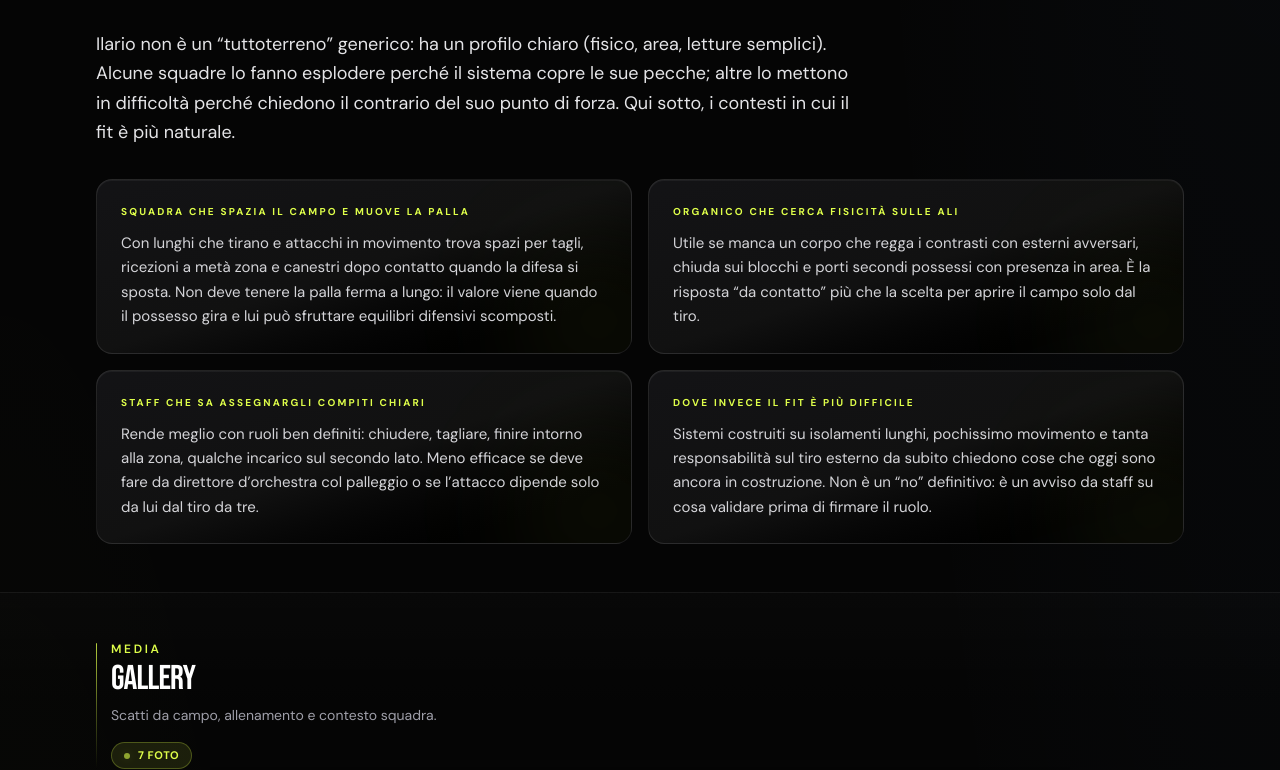
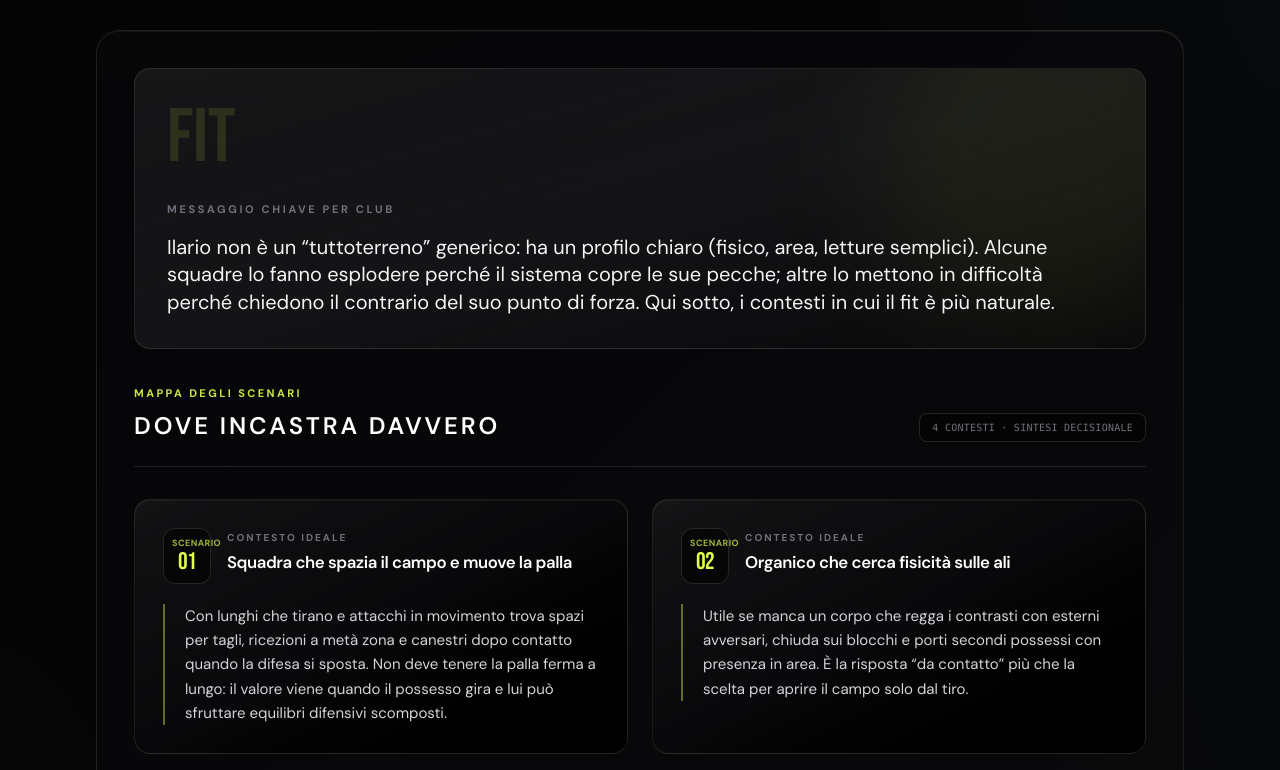
Before and after one commit to Salvo934/giocatoribasket, a Next.js app: page /ilario-simonetti in a window 1280 px wide. Shown: the part 7550-8320 px from the top of the page. Built offline with nearby package versions, Linux system fonts and the light colour scheme.

Commit message:
aggiornamento

```diff
--- a/components/profile/WhyHeFitsPanel.tsx
+++ b/components/profile/WhyHeFitsPanel.tsx
@@ -2,6 +2,80 @@ import type { AthleteProfile } from "@/lib/types/athlete";
 import { SectionShell } from "./SectionShell";
 
 type Props = { athlete: AthleteProfile };
+
+function ScenarioCard({
+  index,
+  scenarioTitle,
+  body,
+  variant = "default",
+}: {
+  index: number;
+  scenarioTitle: string;
+  body: string;
+  variant?: "default" | "caution";
+}) {
+  const isCaution = variant === "caution";
+
+  return (
+    <li
+      className={`group relative flex min-h-0 flex-col overflow-hidden rounded-2xl border p-6 transition-[transform,box-shadow,border-color] duration-300 md:p-7 ${
+        isCaution
+          ? "border-amber-500/35 bg-linear-to-br from-amber-500/10 via-zinc-950/90 to-black shadow-[inset_0_1px_0_0_rgba(251,191,36,0.08)] hover:border-amber-400/45"
+          : "border-white/10 bg-linear-to-br from-white/[0.06] via-zinc-950/95 to-black shadow-[inset_0_1px_0_0_rgba(255,255,255,0.04)] hover:border-accent/30 hover:shadow-[0_28px_64px_-40px_var(--accent-glow)]"
+      }`}
+    >
+      <span
+        className={`pointer-events-none absolute inset-0 opacity-0 blur-3xl transition duration-500 group-hover:opacity-100 ${
+          isCaution
+            ? "bg-[radial-gradient(ellipse_80%_60%_at_85%_0%,rgba(251,191,36,0.12),transparent_55%)]"
+            : "bg-[radial-gradient(ellipse_80%_50%_at_95%_0%,rgba(223,255,74,0.08),transparent_50%)]"
+        }`}
+        aria-hidden
+      />
+
+      <div className="relative flex items-start gap-4">
+        <span
+          className={`flex h-14 w-12 shrink-0 flex-col justify-center rounded-xl border px-2 text-center ${
+            isCaution
+              ? "border-amber-500/35 bg-amber-500/12 text-amber-200/95"
+              : "border-white/12 bg-black/55 text-accent"
+          }`}
+        >
+          <span className="text-[9px] font-bold uppercase tracking-wider text-current/70">Scenario</span>
+          <span
+            className="text-2xl leading-none tracking-tight"
+            style={{ fontFamily: "var(--font-bebas)" }}
+            aria-hidden
+          >
+            {String(index + 1).padStart(2, "0")}
+          </span>
+        </span>
+        <div className="min-w-0 flex-1 pt-0.5">
+          {isCaution ? (
+            <p className="text-[10px] font-bold uppercase tracking-[0.2em] text-amber-300/95">Da valutare con attenzione</p>
+          ) : (
+            <p className="text-[10px] font-bold uppercase tracking-[0.2em] text-zinc-500">Contesto ideale</p>
+          )}
+          <p
+            className={`mt-1.5 text-base font-semibold leading-snug tracking-tight md:text-[1.05rem] ${
+              isCaution ? "text-amber-50" : "text-white"
+            }`}
+          >
+            {scenarioTitle}
+          </p>
+        </div>
+      </div>
+
+      <p
+        className={`relative mt-5 border-l-2 pl-4 text-sm leading-relaxed md:pl-5 md:text-[0.9375rem] ${
+          isCaution ? "border-amber-500/55 text-zinc-200" : "border-accent/40 text-zinc-300"
+        }`}
+      >
+        {body}
+      </p>
+    </li>
+  );
+}
 
 export function WhyHeFitsPanel({ athlete }: Props) {
   const block = athlete.whyHeFits;
@@ -10,32 +84,72 @@ export function WhyHeFitsPanel({ athlete }: Props) {
   return (
     <SectionShell
       id="why-he-fits"
-      eyebrow="Roster & filosofia di gioco"
+      eyebrow="Roster · sistemi · contesto"
       title="Why he fits"
-      description="Come piega questo profilo: che tipo di squadra e sistema di gioco lo fanno rendere al meglio — e perché è una scelta di roster concreta."
+      description="Tradotto in pratica: in che tipo di squadra questo profilo esprime il massimo — e quando conviene fermarsi e riflettere prima di decidere."
       density="compact"
       headerActions={
-        <span className="inline-flex rounded-full border border-white/12 bg-white/4 px-3 py-1 text-[11px] font-semibold uppercase tracking-wider text-zinc-400">
-          {athlete.header.name}
-        </span>
+        <>
+          <span className="inline-flex rounded-full border border-accent/35 bg-accent/10 px-3 py-1 text-[11px] font-bold uppercase tracking-wider text-accent">
+            Unicità roster
+          </span>
+          <span className="inline-flex rounded-full border border-white/10 bg-white/4 px-3 py-1 text-[11px] font-semibold uppercase tracking-wider text-zinc-400">
+            {athlete.header.name}
+          </span>
+        </>
       }
     >
-      <p className="mb-8 max-w-3xl text-base leading-relaxed text-zinc-200 md:text-lg">{block.intro}</p>
-      <ul className="grid gap-4 sm:grid-cols-2">
-        {block.scenarios.map(({ title: scenarioTitle, body }) => (
-          <li
-            key={scenarioTitle}
-            className="group relative overflow-hidden rounded-2xl border border-white/10 bg-linear-to-br from-zinc-900/80 via-elevated to-black/80 p-5 shadow-[inset_0_1px_0_0_rgba(255,255,255,0.05)] transition hover:border-accent/25 hover:shadow-[0_24px_50px_-32px_var(--accent-glow)] md:p-6"
-          >
-            <span
-              className="pointer-events-none absolute -bottom-10 -right-10 size-36 rounded-full bg-accent/8 blur-3xl transition group-hover:bg-accent/12"
+      <div className="relative overflow-hidden rounded-3xl border border-white/10 bg-linear-to-br from-black/60 via-zinc-950/80 to-accent/[0.04] p-[1px] shadow-[inset_0_1px_0_0_rgba(255,255,255,0.06)]">
+        <div
+          className="pointer-events-none absolute inset-0 opacity-[0.4]"
+          style={{
+            background:
+              "radial-gradient(760px 360px at 12% -10%, rgba(223,255,74,0.11), transparent 52%), radial-gradient(640px 320px at 100% 100%, rgba(100,140,220,0.08), transparent 48%)",
+          }}
+          aria-hidden
+        />
+
+        <div className="relative rounded-[calc(1.5rem-1px)] bg-zinc-950/75 p-5 sm:p-7 md:p-9">
+          <div className="relative overflow-hidden rounded-2xl border border-white/10 bg-linear-to-br from-white/[0.07] via-zinc-900/80 to-transparent p-6 md:p-8">
+            <div className="pointer-events-none absolute -right-20 -top-20 size-[22rem] rounded-full bg-accent/6 blur-3xl" aria-hidden />
+            <p
+              className="relative mb-5 text-[clamp(3rem,8vw,4.75rem)] leading-none text-accent/[0.12] md:mb-6"
+              style={{ fontFamily: "var(--font-bebas)" }}
               aria-hidden
-            />
-            <p className="relative text-[10px] font-bold uppercase tracking-[0.22em] text-accent">{scenarioTitle}</p>
-            <p className="relative mt-3 text-sm leading-relaxed text-zinc-300 md:text-[0.9375rem]">{body}</p>
-          </li>
-        ))}
-      </ul>
+            >
+              FIT
+            </p>
+            <p className="relative max-w-none text-[11px] font-bold uppercase tracking-[0.24em] text-zinc-500">Messaggio chiave per club</p>
+            <p className="relative mt-4 max-w-4xl text-lg leading-relaxed text-zinc-100 md:text-xl md:leading-snug">{block.intro}</p>
+          </div>
+
+          <div className="relative mt-7 md:mt-9">
+            <div className="mb-6 flex flex-wrap items-end justify-between gap-3 border-b border-white/10 pb-5 md:mb-8 md:pb-6">
+              <div>
+                <p className="text-[11px] font-bold uppercase tracking-[0.22em] text-accent/90">Mappa degli scenari</p>
+                <p className="mt-2 text-xl font-semibold uppercase tracking-[0.12em] text-white md:text-2xl">
+                  Dove incastra davvero
+                </p>
+              </div>
+              <span className="rounded-lg border border-white/12 bg-black/45 px-3 py-1.5 text-[10px] font-mono uppercase tracking-wide text-zinc-500">
+                {block.scenarios.length} contesti · sintesi decisionale
+              </span>
+            </div>
+
+            <ul className="grid gap-5 md:grid-cols-2 md:gap-6">
+              {block.scenarios.map(({ title: scenarioTitle, body, variant }, i) => (
+                <ScenarioCard
+                  key={`${scenarioTitle}-${i}`}
+                  index={i}
+                  scenarioTitle={scenarioTitle}
+                  body={body}
+                  variant={variant}
+                />
+              ))}
+            </ul>
+          </div>
+        </div>
+      </div>
     </SectionShell>
   );
 }
--- a/data/athletes/ilario-simonetti.ts
+++ b/data/athletes/ilario-simonetti.ts
@@ -190,6 +190,7 @@ export const ilarioSimonetti: AthleteProfile = {
       {
         title: "Dove invece il fit è più difficile",
         body: "Sistemi costruiti su isolamenti lunghi, pochissimo movimento e tanta responsabilità sul tiro esterno da subito chiedono cose che oggi sono ancora in costruzione. Non è un “no” definitivo: è un avviso da staff su cosa validare prima di firmare il ruolo.",
+        variant: "caution",
       },
     ],
   },
--- a/lib/types/athlete.ts
+++ b/lib/types/athlete.ts
@@ -203,8 +203,13 @@ export interface AthleteProfile {
   whyHeFits?: {
     /** Paragrafo d’apertura sotto il titolo */
     intro: string;
-    /** Esempi concreti: titolo breve + spiegazione */
-    scenarios: Array<{ title: string; body: string }>;
+    /** Esempi concreti: titolo breve + testo (+ variante estetica) */
+    scenarios: Array<{
+      title: string;
+      body: string;
+      /** default = card neutra valorizzante; caution = enfasi “occhio ai limiti” */
+      variant?: "default" | "caution";
+    }>;
   };
   /** Foto da campo / ritratto — se assente o vuota la sezione non viene mostrata */
   gallery?: AthleteGallery;
```
